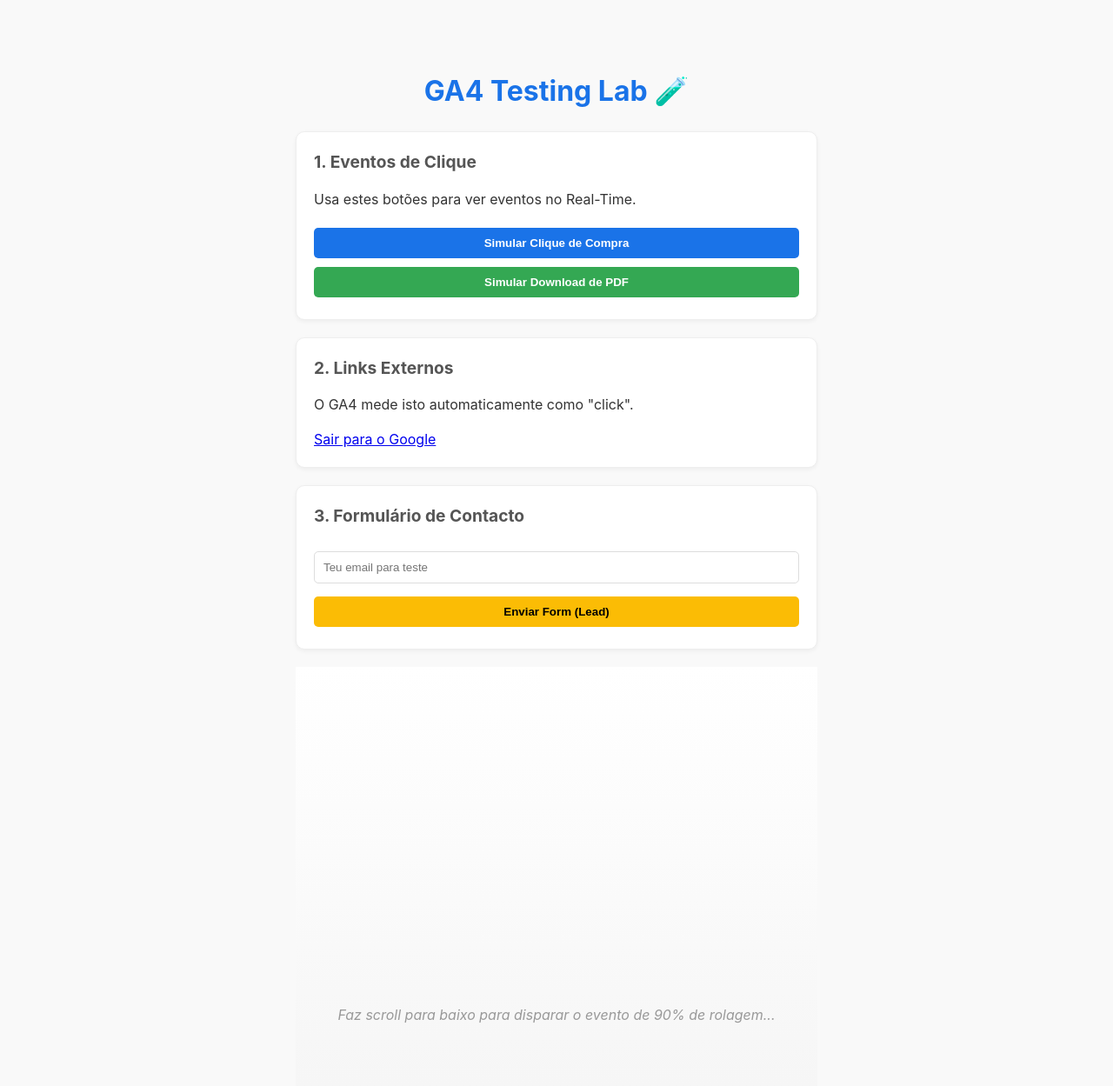
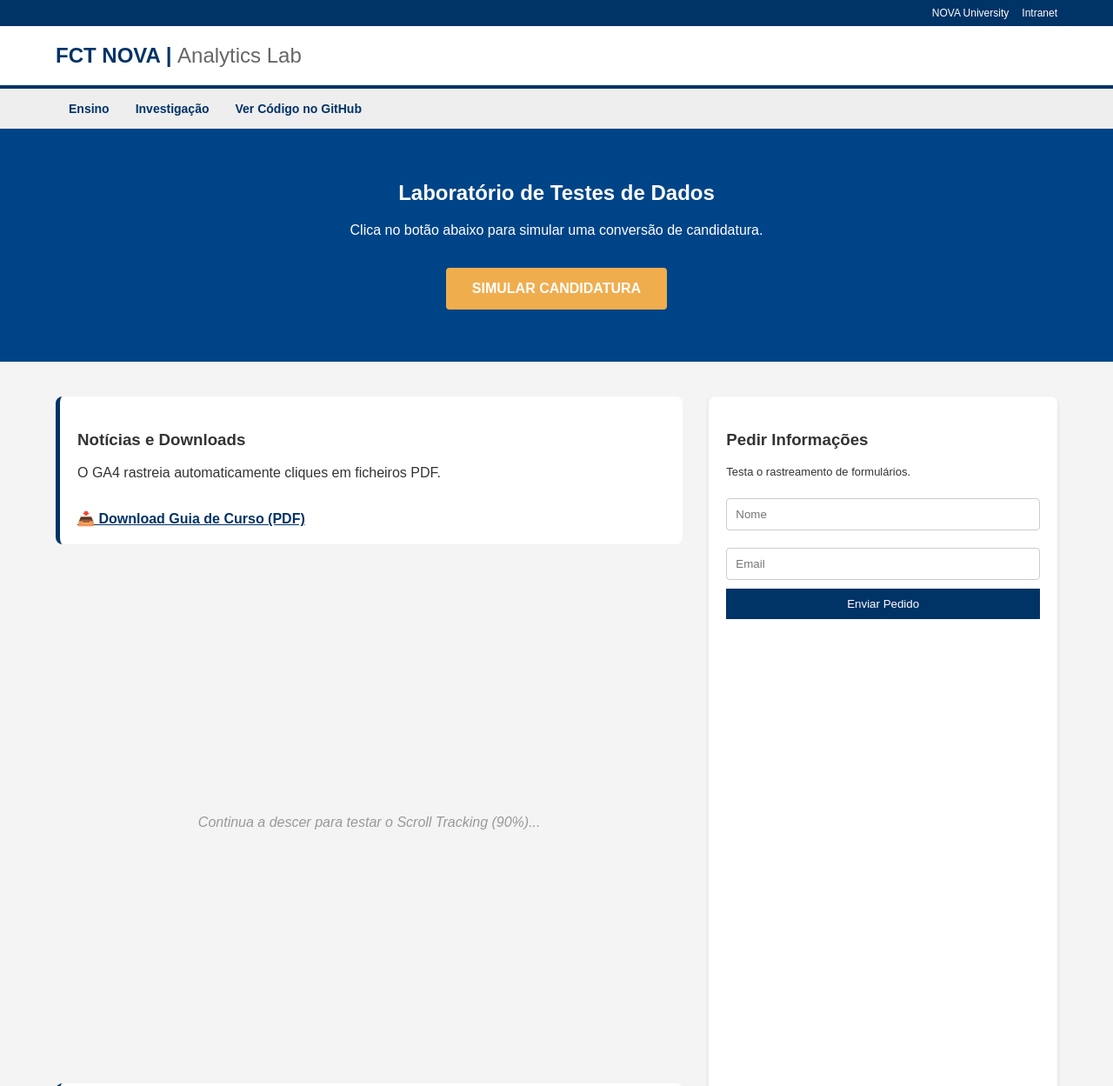
Before and after one commit to WhySoSeriusBro/teste_faculdade, a plain HTML site: page index.html in a window 1280 px wide. Shown: the top 1249 px of the page at 87% size. Drawn offline with Linux system fonts and the light colour scheme.

Commit message:
Update index.html
index 2.1

```diff
--- a/index.html
+++ b/index.html
@@ -3,69 +3,119 @@
 <head>
     <meta charset="UTF-8">
     <meta name="viewport" content="width=device-width, initial-scale=1.0">
-    <title>GA4 Testing Lab</title>
+    <title>FCT NOVA - Analytics Lab</title>
 
     <style>
-        body { font-family: -apple-system, BlinkMacSystemFont, "Segoe UI", Roboto, sans-serif; line-height: 1.5; color: #333; max-width: 600px; margin: 40px auto; padding: 20px; background-color: #f9f9f9; }
-        section { background: white; padding: 20px; border-radius: 10px; box-shadow: 0 2px 5px rgba(0,0,0,0.05); margin-bottom: 20px; border: 1px solid #eee; }
-        h1 { color: #1a73e8; text-align: center; }
-        h2 { font-size: 1.2rem; margin-top: 0; color: #555; }
-        button { cursor: pointer; padding: 10px 15px; border: none; border-radius: 5px; font-weight: bold; margin: 5px 0; width: 100%; transition: 0.2s; }
+        /* Estilo Inspirado na FCT UNL */
+        :root {
+            --fct-blue: #003366;
+            --fct-accent: #f0ad4e;
+            --bg-gray: #f4f4f4;
+        }
 
-        /* Cores dos Botões para distinguir testes */
-        .btn-primary { background-color: #1a73e8; color: white; }
-        .btn-success { background-color: #34a853; color: white; }
-        .btn-warning { background-color: #fbbc05; color: black; }
+        body { font-family: Arial, sans-serif; margin: 0; color: #333; background-color: var(--bg-gray); }
 
-        input { width: 100%; padding: 10px; margin: 10px 0; border: 1px solid #ddd; border-radius: 5px; box-sizing: border-box; }
-        .spacer { height: 800px; background: linear-gradient(#fff, #f0f0f0); display: flex; align-items: center; justify-content: center; color: #999; font-style: italic; }
+        /* Barra de Topo */
+        .top-bar { background: var(--fct-blue); color: white; padding: 8px 5%; font-size: 12px; display: flex; justify-content: flex-end; }
+        .top-bar a { color: white; text-decoration: none; margin-left: 15px; }
+
+        /* Header e Nav */
+        header { background: white; padding: 20px 5%; border-bottom: 4px solid var(--fct-blue); }
+        .logo { font-size: 24px; font-weight: bold; color: var(--fct-blue); }
+        nav { background: #eee; padding: 0 5%; display: flex; }
+        nav a { padding: 15px; color: var(--fct-blue); text-decoration: none; font-weight: bold; font-size: 14px; }
+        nav a:hover { background: #ddd; }
+
+        /* Hero Banner */
+        .hero { background: #004488; color: white; padding: 60px 5%; text-align: center; }
+        .hero h1 { margin: 0 0 20px 0; }
+        .btn-main { background: var(--fct-accent); color: white; padding: 15px 30px; border: none; border-radius: 4px; font-weight: bold; cursor: pointer; font-size: 16px; }
+
+        /* Content Grid */
+        .container { display: flex; flex-wrap: wrap; padding: 40px 5%; gap: 30px; max-width: 1200px; margin: auto; }
+        .main-col { flex: 2; min-width: 300px; }
+        .side-col { flex: 1; min-width: 250px; background: white; padding: 20px; border-radius: 8px; box-shadow: 0 2px 5px rgba(0,0,0,0.1); }
+
+        /* Elementos de Teste */
+        .card { background: white; padding: 20px; margin-bottom: 20px; border-radius: 8px; border-left: 5px solid var(--fct-blue); }
+        input { width: 100%; padding: 10px; margin: 10px 0; border: 1px solid #ccc; border-radius: 4px; box-sizing: border-box; }
+        .btn-side { width: 100%; background: var(--fct-blue); color: white; padding: 10px; border: none; cursor: pointer; }
+
+        /* Espaçador para Scroll */
+        .scroll-space { height: 600px; display: flex; align-items: center; justify-content: center; color: #999; font-style: italic; }
+
+        footer { background: #333; color: white; text-align: center; padding: 30px; margin-top: 40px; }
     </style>
 </head>
 <body>
 
-    <h1>GA4 Testing Lab 🧪</h1>
+    <div class="top-bar">
+        <a href="https://www.unl.pt" target="_blank" id="link-top-unl">NOVA University</a>
+        <a href="#">Intranet</a>
+    </div>
 
-    <section>
-        <h2>1. Eventos de Clique</h2>
-        <p>Usa estes botões para ver eventos no Real-Time.</p>
-        <button id="btn_compra_teste" class="btn-primary">Simular Clique de Compra</button>
-        <button id="btn_download_guia" class="btn-success">Simular Download de PDF</button>
+    <header>
+        <div class="logo">FCT NOVA | <span style="font-weight: normal; color: #666;">Analytics Lab</span></div>
+    </header>
+
+    <nav>
+        <a href="#ensino">Ensino</a>
+        <a href="#investigacao">Investigação</a>
+        <a href="https://github.com" target="_blank" id="menu-github">Ver Código no GitHub</a>
+    </nav>
+
+    <section class="hero">
+        <h1>Laboratório de Testes de Dados</h1>
+        <p>Clica no botão abaixo para simular uma conversão de candidatura.</p>
+        <br>
+        <button id="btn-candidatura" class="btn-main">SIMULAR CANDIDATURA</button>
     </section>
 
-    <section>
-        <h2>2. Links Externos</h2>
-        <p>O GA4 mede isto automaticamente como "click".</p>
-        <a href="https://www.google.com" target="_blank" id="link_externo_google">Sair para o Google</a>
-    </section>
+    <div class="container">
+        <div class="main-col">
+            <div class="card">
+                <h3>Notícias e Downloads</h3>
+                <p>O GA4 rastreia automaticamente cliques em ficheiros PDF.</p>
+                <br>
+                <a href="guia-estudante-ficticio.pdf" id="download-guia" style="color: var(--fct-blue); font-weight: bold;">
+                    📥 Download Guia de Curso (PDF)
+                </a>
+            </div>
 
-    <section>
-        <h2>3. Formulário de Contacto</h2>
-        <form id="form_test">
-            <input type="email" id="email_user" placeholder="Teu email para teste" required>
-            <button type="submit" class="btn-warning">Enviar Form (Lead)</button>
-        </form>
-    </section>
+            <div class="scroll-space">
+                <p>Continua a descer para testar o Scroll Tracking (90%)...</p>
+            </div>
 
-    <div class="spacer">
-        <p>Faz scroll para baixo para disparar o evento de 90% de rolagem...</p>
+            <div class="card" id="fim-da-pagina">
+                <h3>Fim da Página</h3>
+                <p>Se chegaste aqui, o evento de "scroll" foi enviado.</p>
+            </div>
+        </div>
+
+        <div class="side-col">
+            <h3>Pedir Informações</h3>
+            <p style="font-size: 13px;">Testa o rastreamento de formulários.</p>
+            <form id="form-contacto">
+                <input type="text" id="nome" placeholder="Nome" required>
+                <input type="email" id="email" placeholder="Email" required>
+                <button type="submit" class="btn-side" id="btn-submit">Enviar Pedido</button>
+            </form>
+        </div>
     </div>
 
-    <section id="footer_area">
-        <p>Chegaste ao fim! O evento de <strong>scroll</strong> deve ter disparado agora.</p>
-    </section>
+    <footer>
+        <p>&copy; 2026 Simulação FCT NOVA para fins educativos.</p>
+    </footer>
 
     <script>
-        // Impede o formulário de recarregar a página para não perderes o rastro no GA4
-        document.getElementById('form_test').addEventListener('submit', function(e) {
+        // Funcionalidades de Alerta (Não afetam o GA4, apenas para tu saberes que clicaste)
+        document.getElementById('form-contacto').addEventListener('submit', function(e) {
             e.preventDefault();
-            alert('Formulário enviado! Verifica o DebugView no GA4.');
+            alert('Formulário Enviado! Verifica o evento "form_submit" no GA4.');
         });
 
-        // Alerta simples para os botões
-        document.querySelectorAll('button').forEach(btn => {
-            btn.addEventListener('click', function() {
-                console.log('Botão clicado: ' + this.id);
-            });
+        document.getElementById('btn-candidatura').addEventListener('click', function() {
+            alert('Evento de Candidatura disparado!');
         });
     </script>
 
```
